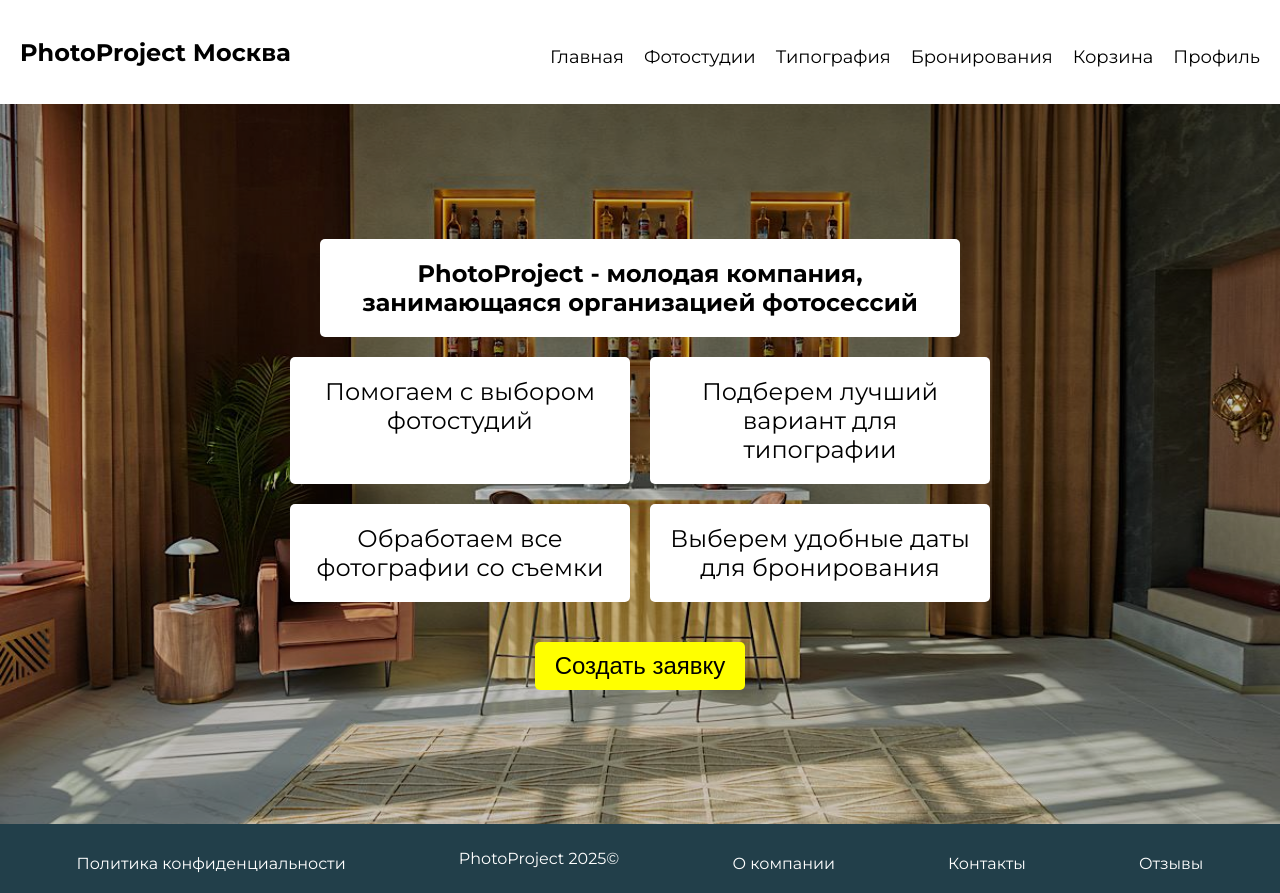
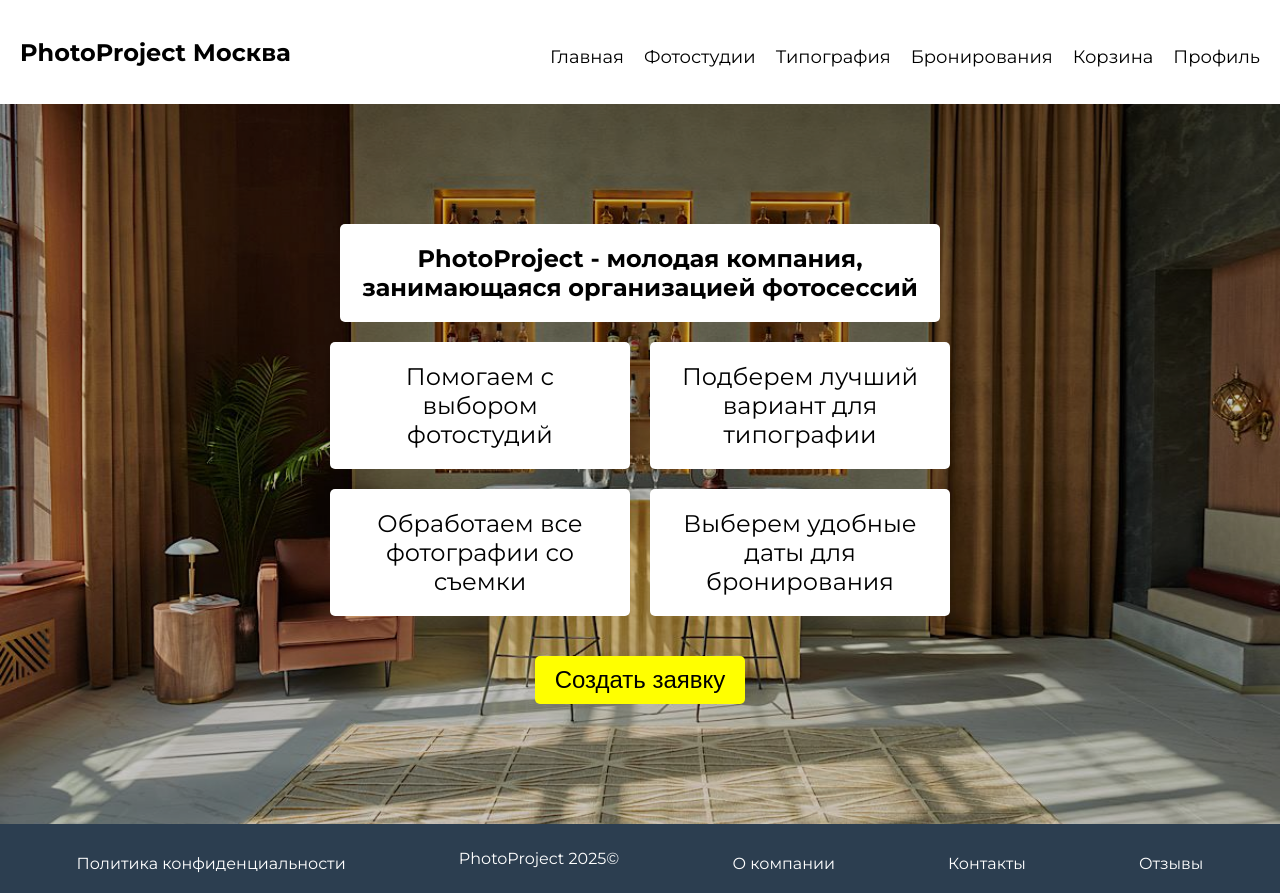
Before and after one commit to MaximkaProMax/graduation, a React (Create React App) app in the folder photoproject/: page / in a window 1280 px wide. Built offline with nearby package versions, Linux system fonts and the light colour scheme; the HTML template or start-up script is replaced by a standard one.

Commit message:
Fixing the footer

```diff
--- a/photoproject/src/App.css
+++ b/photoproject/src/App.css
@@ -1,3 +1,45 @@
+html, body {
+  height: 100%;
+  margin: 0;
+}
+
+* {
+  box-sizing: border-box;
+}
+
+.wrapper {
+  display: flex;
+  flex-direction: column;
+  min-height: 100vh;
+}
+
+.content {
+  flex: 1;
+}
+
+.footer-container {
+  flex-shrink: 0;
+}
+
+.footer {
+  display: flex;
+  justify-content: space-around;
+  align-items: center;
+  padding: 20px;
+  color: white;
+  background-color: #2c3e50; /* Фон подвала */
+  width: 100%;
+}
+
+.footer a {
+  color: white;
+  text-decoration: none;
+}
+
+.footer a:hover {
+  text-decoration: underline;
+}
+
 .App {
   text-align: center;
 }
--- a/photoproject/src/App.js
+++ b/photoproject/src/App.js
@@ -8,24 +8,24 @@ import Home from './components/Home';
 import Login from './components/Login'; // Импортируем компонент Login
 import Registration from './components/Registration'; // Импортируем компонент Registration
 import Footer from './components/Footer'; // Импортируем компонент Footer
-import PrintingLayFlat from './components/PrintingLayFlat'; // Импортируйте компонент PrintingLayFlat
+import PrintingLayFlat from './components/PrintingLayFlat'; // Импортируем компонент PrintingLayFlat
 import PrintingFlexBind from './components/PrintingFlexBind';
-import Calendar from './components/Calendar'; // Импортируйте компонент Calendar
+import Calendar from './components/Calendar'; // Импортируем компонент Calendar
 import Cart from './components/Cart'; // Импорт компонента Cart
 import Payment from './components/Payment'; // Импорт компонента Payment
 import Reviews from './components/Reviews'; // Импорт компонента Reviews
 import Admin from './components/Admin'; // Импорт компонента Admin
 import EditUserGroups from './components/EditUserGroups'; // Импорт компонента EditUserGroups
-import EditDatabase from './components/EditDatabase'
+import EditDatabase from './components/EditDatabase';
 import EditUsers from './components/EditUsers';
 import './App.css';
 
 function App() {
   return (
     <Router>
-      <div className="App">
+      <div className="wrapper">
         <Header />
-        <main>
+        <main className="content">
           <Routes>
             <Route path="/photostudios" element={<Photostudios />} />
             <Route path="/printing" element={<Printing />} />
@@ -45,7 +45,7 @@ function App() {
             <Route path="/admin/edit-database" element={<EditDatabase />} /> {/* Редактирование БД */}
           </Routes>
         </main>
-        <Footer /> {/* Располагаем футер здесь */}
+        <Footer />
       </div>
     </Router>
   );
--- a/photoproject/src/components/Footer.css
+++ b/photoproject/src/components/Footer.css
@@ -1,10 +1,20 @@
-/* src/components/Footer.css */
+html, body {
+  height: 100%;
+  margin: 0;
+}
+
+.footer-container {
+  flex-shrink: 0;
+}
+
 .footer {
   display: flex;
   justify-content: space-around;
   align-items: center;
   padding: 20px;
   color: white;
+  background-color: #2c3e50; /* Фон подвала */
+  width: 100%;
 }
 
 .footer a {
@@ -15,3 +25,13 @@
 .footer a:hover {
   text-decoration: underline;
 }
+
+.wrapper {
+  min-height: 100%;
+  display: flex;
+  flex-direction: column;
+}
+
+.content {
+  flex: 1;
+}
```
Lines whose indentation alone changed are shown as unchanged.
